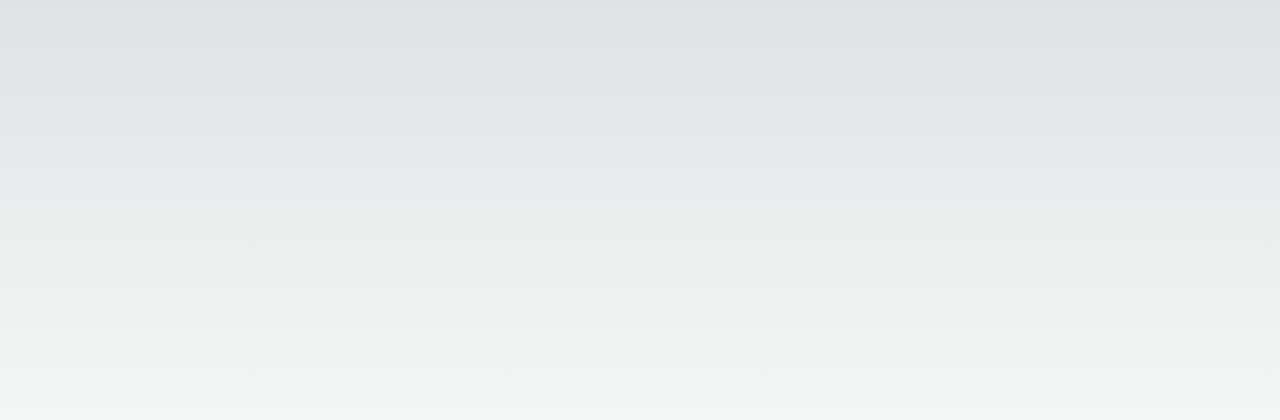
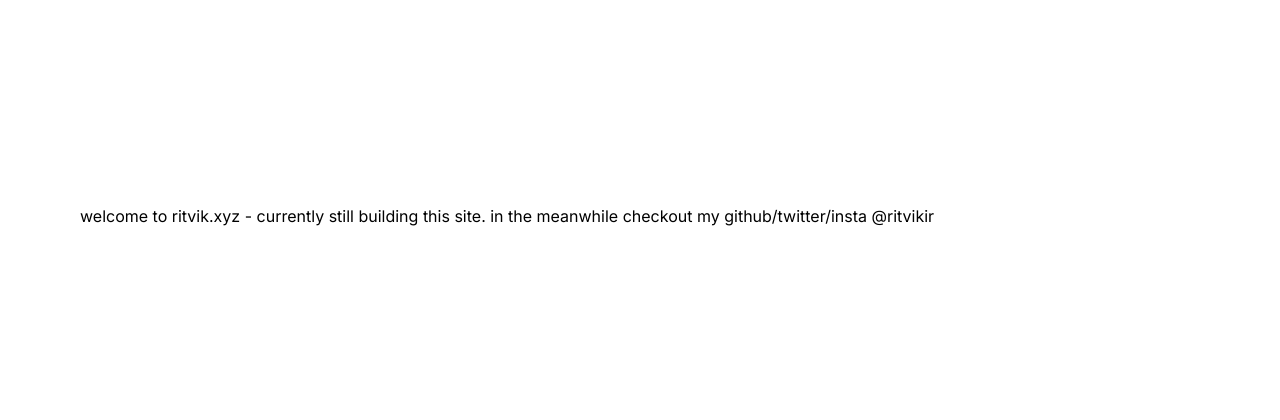
Before and after one commit to ritvikir/ritvik.xyz, a Next.js app: page / in a window 1280 px wide. Shown: the part 184-604 px from the top of the page. Built offline with nearby package versions, Linux system fonts and the light colour scheme.

Commit message:
temp site

```diff
--- a/app/globals.css
+++ b/app/globals.css
@@ -1,27 +1,3 @@
 @tailwind base;
 @tailwind components;
 @tailwind utilities;
-
-:root {
-  --foreground-rgb: 0, 0, 0;
-  --background-start-rgb: 214, 219, 220;
-  --background-end-rgb: 255, 255, 255;
-}
-
-@media (prefers-color-scheme: dark) {
-  :root {
-    --foreground-rgb: 255, 255, 255;
-    --background-start-rgb: 0, 0, 0;
-    --background-end-rgb: 0, 0, 0;
-  }
-}
-
-body {
-  color: rgb(var(--foreground-rgb));
-  background: linear-gradient(
-      to bottom,
-      transparent,
-      rgb(var(--background-end-rgb))
-    )
-    rgb(var(--background-start-rgb));
-}
--- a/app/page.js
+++ b/app/page.js
@@ -1,10 +1,14 @@
-import Image from 'next/image'
+import Image from "next/image";
 
 export default function Home() {
   return (
-    <main className="flex min-h-screen flex- col items-center justify-between p-24">
-      <h1>
-      </h1>
-    </main>
-  )
+    <div>
+      <main className="flex min-h-screen flex- col items-center p-20">
+        <h1>
+          welcome to ritvik.xyz - currently still building this site. in the
+          meanwhile checkout my github/twitter/insta @ritvikir
+        </h1>
+      </main>
+    </div>
+  );
 }
```
